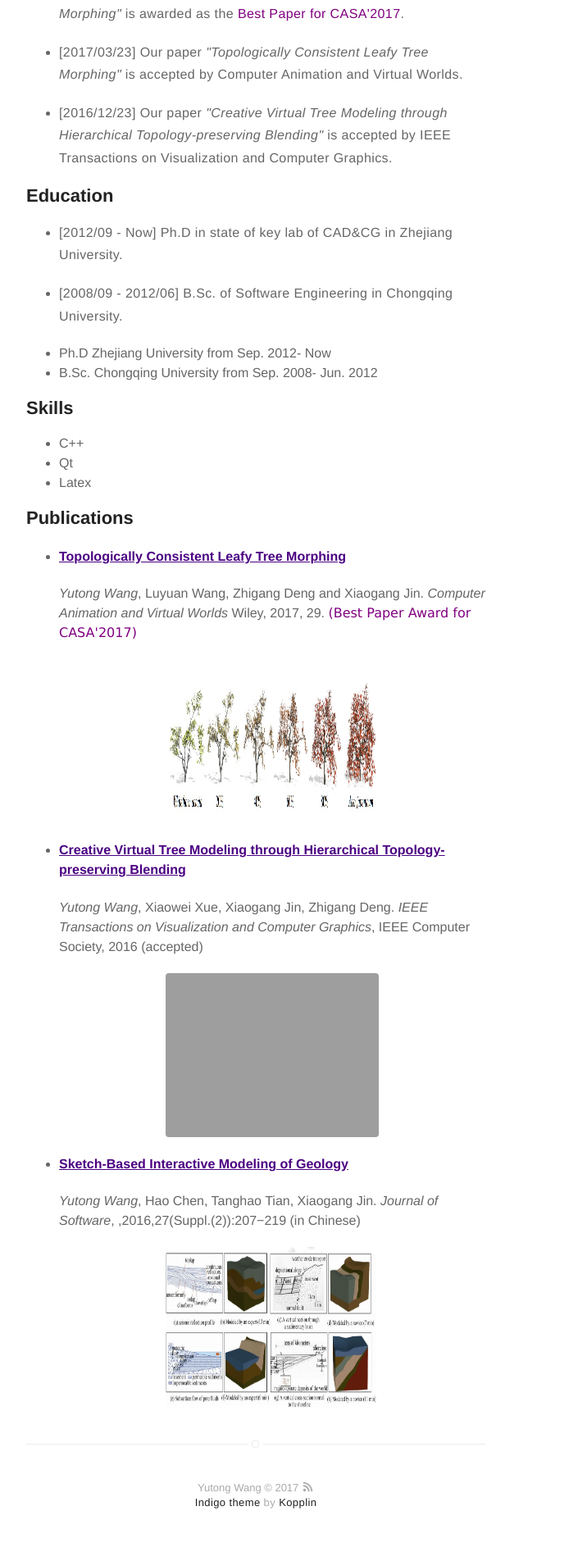
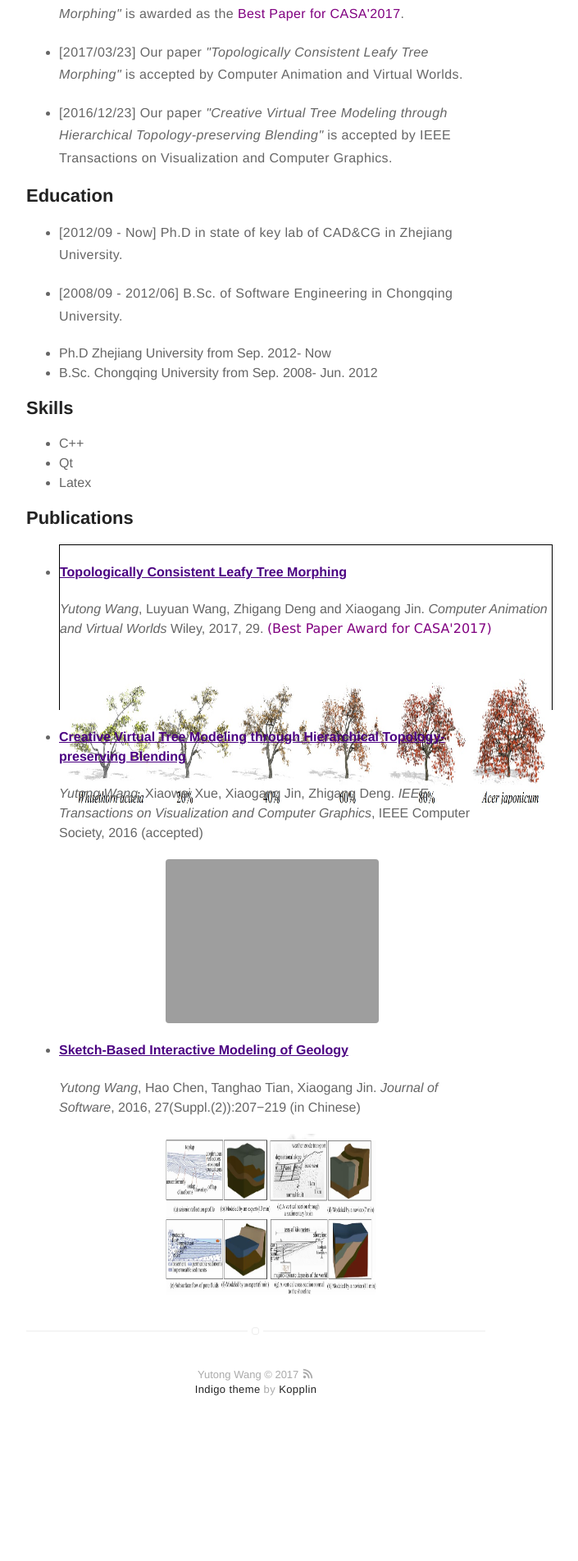
Before and after one commit to catherineytw/YutongWang, a Jekyll site: the page built from about.md, in a window 1280 px wide. Shown: the part 677-2581 px from the top of the page at 82% size, without its empty margins (328-1033 px from the left). Built offline with Jekyll 4.4.1, drawn with Linux system fonts in a browser that asks for light colours; after the commit the page ends 2443 px from its top, so only the background shows below that.

Commit message:
update size

```diff
--- a/about.md
+++ b/about.md
@@ -3,6 +3,11 @@ title: About
 layout: page
 ---
 ![Profile Image]({{ site.url }}/{{ site.picture }})
+
+<style>
+.divcss5{ border:1px solid #000; width:600px; height:200px}
+.divcss5 img{width:600px; height:200px}
+</style>
 
 <p>Yutong Wang is now a Ph.D candidate in the State Key Lab of CAD & CG, Zhejiang University under the supervision of Professor Xiaogang Jin. Her research interest is computer graphics, especially in <b>creative tree modeling</b>, <b>computer animation</b> and <b>sketch-based interactive modeling</b>. Before that, she received her B.S. degree in Software Engineering from Chongqing University in 2012.</p>
 
@@ -44,10 +49,10 @@ layout: page
 <ul>
 
   <li>
-      <div width="600px">
+      <div class="divcss5">
          <p><h4><a href="https://www.researchgate.net/publication/315516994_Topologically_Consistent_Leafy_Tree_Morphing"> Topologically Consistent Leafy Tree Morphing</a></h4>
 		 <B><I>Yutong Wang</I></B>, Luyuan Wang, Zhigang Deng and Xiaogang Jin. <i>Computer Animation and Virtual Worlds</i> Wiley, 2017, 29. <font face="verdana" color="purple">(Best Paper Award for CASA'2017)</font></p>
-         <a href="https://www.researchgate.net/publication/315516994_Topologically_Consistent_Leafy_Tree_Morphing"> <img src="https://catherineytw.github.io/YutongWang/publications/images/topologically consistent leafy tree morphing/teaser.jpg" height="200px" width="600px" alt="Topologically Consistent Leafy Tree Morphing"/></a>
+		 <img src="https://catherineytw.github.io/YutongWang/publications/images/topologically consistent leafy tree morphing/teaser.jpg" height="200px" width="600px" alt="Topologically Consistent Leafy Tree Morphing"/>
       </div>
     </li>
 
@@ -64,7 +69,7 @@ layout: page
 	<li>
 		<div width="600px">
 			<p><h4><a href="https://www.researchgate.net/publication/314117184_Sketch-Based_Interactive_Modeling_of_Geology_caotujiaohushidezhijianmoyanjiu?ev=prf_high">Sketch-Based Interactive Modeling of Geology</a></h4>
-			<B><I>Yutong Wang</I></B>, Hao Chen, Tanghao Tian, Xiaogang Jin. <i>Journal of Software</i>, ,2016,27(Suppl.(2)):207−219 (in Chinese) </p>
+			<B><I>Yutong Wang</I></B>, Hao Chen, Tanghao Tian, Xiaogang Jin. <i>Journal of Software</i>, 2016, 27(Suppl.(2)):207−219 (in Chinese) </p>
 			<a href="https://www.researchgate.net/publication/314117184_Sketch-Based_Interactive_Modeling_of_Geology_caotujiaohushidezhijianmoyanjiu?ev=prf_high"> <img src="https://catherineytw.github.io/YutongWang/publications/images/Sketch_Geology/teaser.jpg"  height="200px" width="600px" alt="Sketch-Based Interactive Modeling of Geology"/></a>
 		</div>
 	</li>
```
